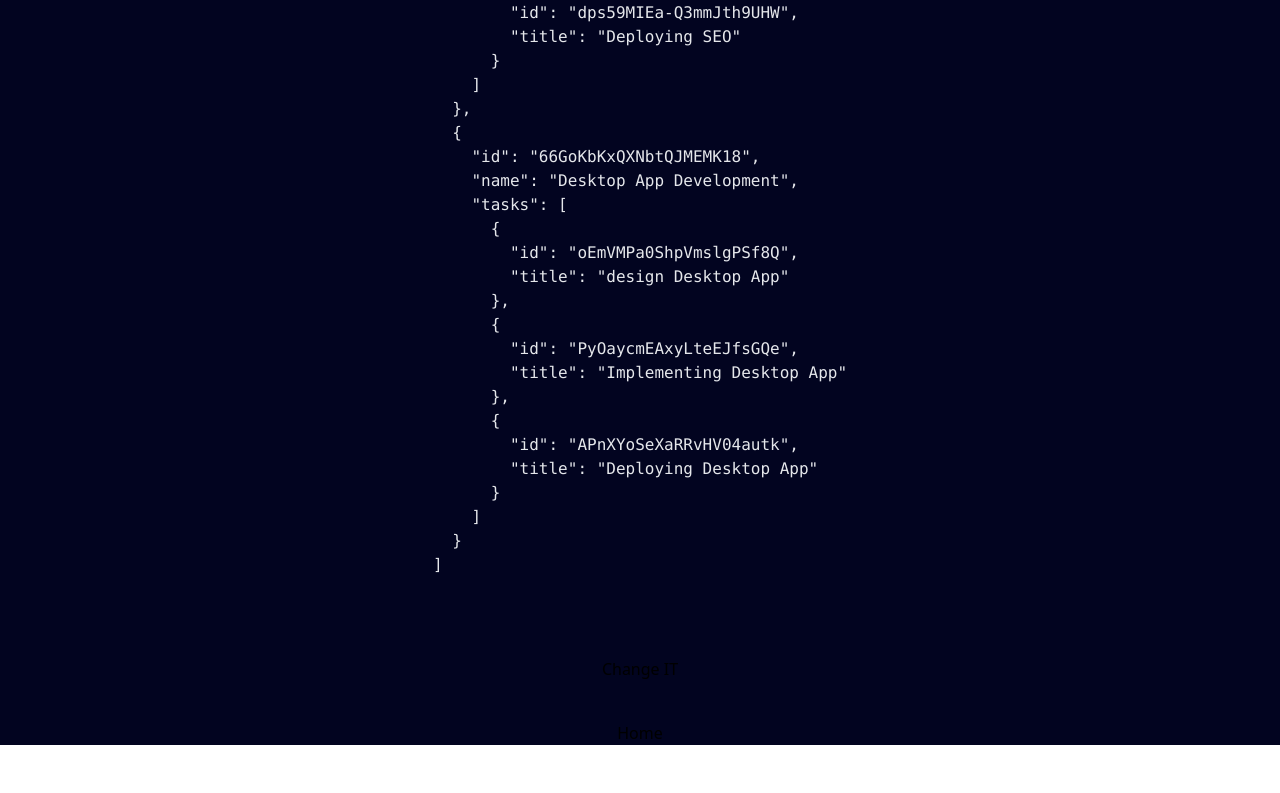
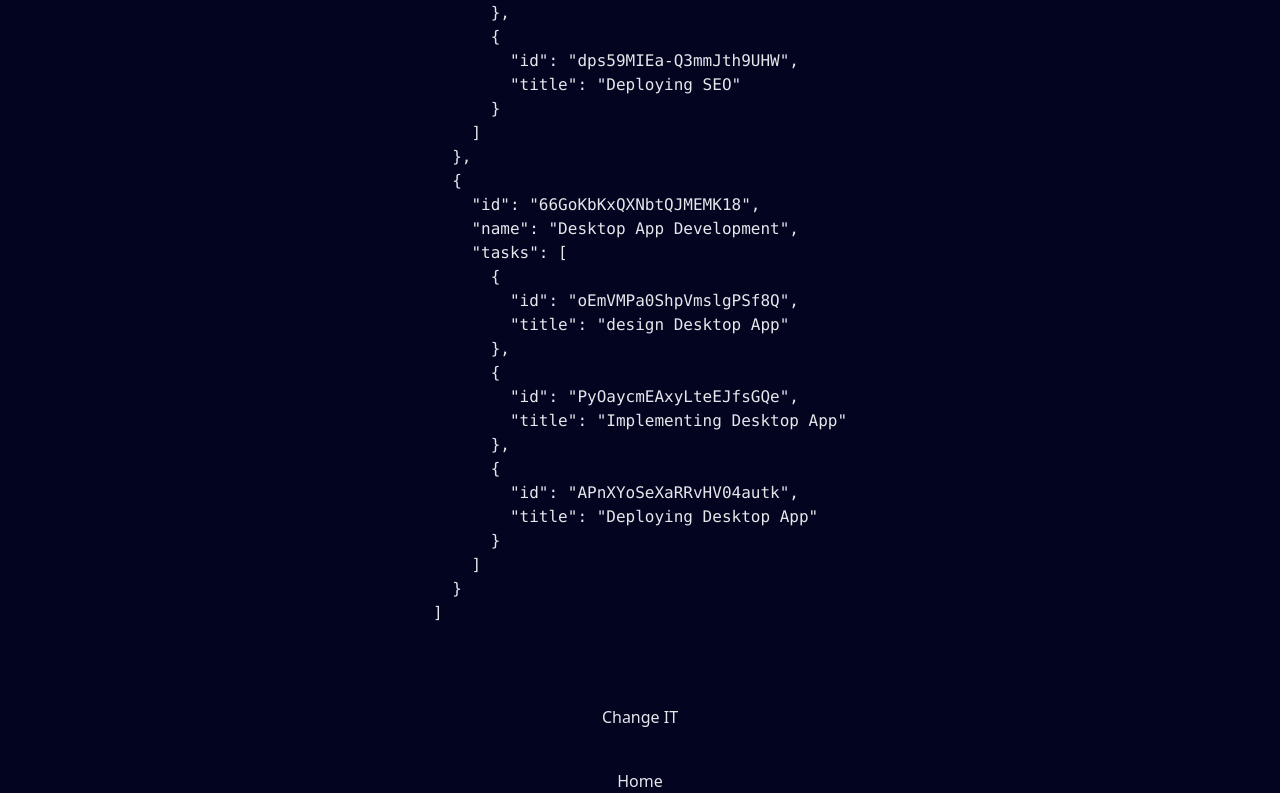
Before and after one commit to Hodadisbirhan/2024-Nuxt, a Nuxt app in the folder Learn/: page /movie/73949 in a window 1280 px wide. Shown: the part 1895-2688 px from the top of the page. Before the commit the page ends 2640 px from the top, so only its background shows below. Built offline with nearby package versions, Linux system fonts and the light colour scheme; no server answers.

Commit message:
change the text color

```diff
--- a/Learn/pages/index.vue
+++ b/Learn/pages/index.vue
@@ -90,7 +90,14 @@ const changeData = () => {
 <template>
   <main
     class="text-lg relative justify-center overflow-hidden items-center flex before:content-[''] before:w-[40rem] before:h-[40rem] before:bg-blue-400/60 before:rounded-[100%] before:absolute before:-top-7 before:-left-6 before:-translate-x-60 before:-translate-y-60 after:content-[''] after:w-[40rem] after:h-[40rem] after:bg-blue-900 after:rounded-[100%] after:absolute after:bottom-2 after:-right-6 after:translate-x-60 after:translate-y-60 font-bold before:-z-0 after:-z-2 pb-14 min-h-[100vh]">
-    <button @click="signo">signout</button>
+    <div
+      class="absolute top-3 right-5 text-gray-600 font-medium flex flex-row gap-3">
+      <NuxtLink :to="{ name: 'movie-id', params: { id: 'Todo' } }"
+        >Task</NuxtLink
+      >
+      <button @click="signo">SignOut</button>
+    </div>
+
     <div
       class="px-3 text-slate-500 w-full min-h-[100vh] font-normal bg-slate-100 py-7">
       <form
@@ -151,9 +158,6 @@ const changeData = () => {
         >
         <span>{{ store.oneData }}</span>
       </form>
-      <NuxtLink :to="{ name: 'movie-id', params: { id: '73949' } }"
-        >[id]</NuxtLink
-      >
     </div>
   </main>
 </template>
--- a/Learn/pages/movie/[id].vue
+++ b/Learn/pages/movie/[id].vue
@@ -74,7 +74,7 @@ const deleteCategory = (id) => {
   <div
     class="w-[100vw] min-h-screen flex flex-col gap-10 items-center justify-center bg-[#020420]">
     <h1
-      class="font-semibold text-base font-serif text-slate-500 py-2 px-6 rounded bg-slate-100 capitalize">
+      class="font-bold font-serif text-slate-500 py-4 rounded-md px-6 bg-gray-900 mt-7 text-lg">
       This is the todo app that you can performing drag and drop
     </h1>
     <draggable
@@ -115,8 +115,16 @@ const deleteCategory = (id) => {
       </template>
     </draggable>
     <pre class="text-gray-200">{{ columns }}</pre>
-    <span>{{ store.oneData }}</span>
-    <button @click="changeData">Change IT</button>
-    <NuxtLink :to="{ name: 'index' }">Home</NuxtLink>
+    <span class="text-gray-200">{{ store.oneData }}</span>
+    <button
+      @click="changeData"
+      class="text-gray-200">
+      Change IT
+    </button>
+    <NuxtLink
+      :to="{ name: 'index' }"
+      class="text-gray-200"
+      >Home</NuxtLink
+    >
   </div>
 </template>
--- a/Learn/plugins/firebase.js
+++ b/Learn/plugins/firebase.client.js
@@ -3,6 +3,7 @@ import { getAuth } from "firebase/auth";
 export default defineNuxtPlugin((nuxtApp) => {
   const config = useRuntimeConfig().public.firebase;
   console.log(config, "config value");
+  console.log(process.env.NUXT_PUBLIC_FIREBASE_API_KEY);
   const firebaseConfig = {
     apiKey: config.apiKey,
     authDomain: config.authDomain,
```
